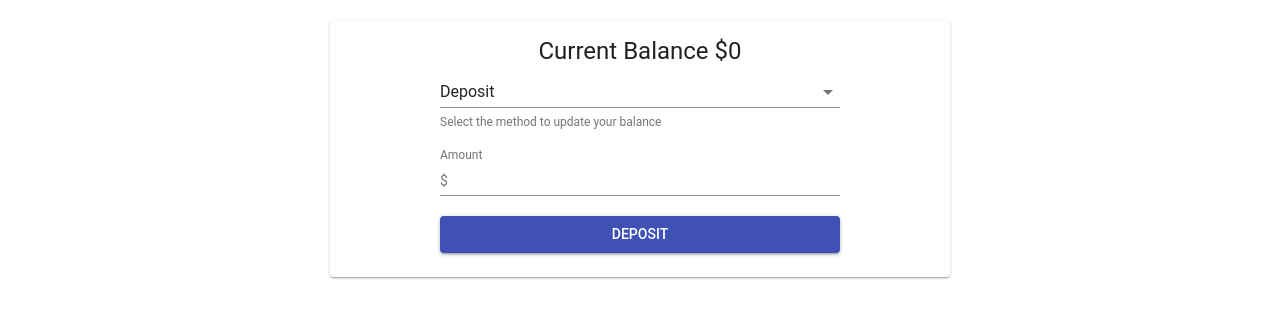
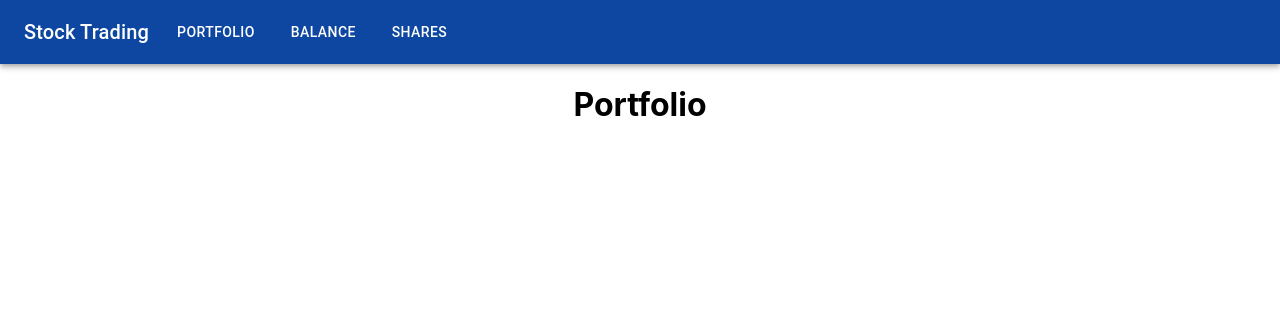
Before and after one commit to SeanDoyleGit/stock-trading-challenge, a React (Create React App) app in the folder client/: page / in a window 1280 px wide. Shown: the top 318 px of the page. Built offline with nearby package versions, Linux system fonts and the light colour scheme; no server answers.

Commit message:
implemented routing and header

```diff
--- a/client/package.json
+++ b/client/package.json
@@ -8,6 +8,7 @@
     "react": "^16.8.6",
     "react-dom": "^16.8.6",
     "react-redux": "^6.0.1",
+    "react-router-dom": "^5.0.0",
     "react-scripts": "2.1.8",
     "redux": "^4.0.1",
     "redux-thunk": "^2.3.0"
--- a/client/src/App.js
+++ b/client/src/App.js
@@ -1,12 +1,41 @@
 import React, { Component } from 'react';
+import { Switch, Route } from 'react-router-dom'
+import { MuiThemeProvider, createMuiTheme } from '@material-ui/core/styles';
+import blue from '@material-ui/core/colors/blue';
+import Header from './components/Header/Header';
+import NavItem from './components/NavItem/NavItem';
+import Portfolio from './containers/Portfolio/Portfolio';
+import ManageShares from './containers/ManageShares/ManageShares';
 import ManageBalance from './containers/ManageBalance/ManageBalance';
 import './App.css';
+
+const theme = createMuiTheme({
+  palette: {
+    primary: { main: blue[900] },
+    secondary: { main: '#11cb5f' },
+  },
+  typography: { useNextVariants: true },
+});
 
 class App extends Component {
   render() {
     return (
       <div className="App">
-        <ManageBalance />
+        <MuiThemeProvider theme={theme}>
+          <Header>
+            <NavItem link="/" exact>Portfolio</NavItem>
+            <NavItem link="/balance" exact>Balance</NavItem>
+            <NavItem link="/shares" exact>Shares</NavItem>
+          </Header>
+
+          <div className="main">
+            <Switch>
+              <Route path="/balance" component={ManageBalance} />
+              <Route path="/shares" component={ManageShares} />
+              <Route path="/" component={Portfolio} />
+            </Switch>
+          </div>
+        </MuiThemeProvider>
       </div>
     );
   }
--- /dev/null
+++ b/client/src/components/Header/Header.js
@@ -0,0 +1,18 @@
+import React from 'react';
+import { withStyles } from '@material-ui/core/styles';
+import AppBar from '@material-ui/core/AppBar';
+import Toolbar from '@material-ui/core/Toolbar';
+import Typography from '@material-ui/core/Typography';
+
+const header = (props) => (
+    <header>
+        <AppBar position="static">
+            <Toolbar>
+                <Typography variant="h6" color="inherit">Stock Trading</Typography>
+                {props.children}
+            </Toolbar>
+        </AppBar>
+    </header>
+);
+
+export default header;
--- /dev/null
+++ b/client/src/components/NavItem/NavItem.css
@@ -0,0 +1,6 @@
+.nav-item__link {
+    text-decoration: none;
+    color: inherit;
+    font-weight: inherit;
+    padding: 6px 8px;
+}
--- /dev/null
+++ b/client/src/components/NavItem/NavItem.js
@@ -0,0 +1,27 @@
+import React from 'react';
+import { NavLink } from 'react-router-dom';
+import { withStyles } from '@material-ui/core/styles';
+import Button from '@material-ui/core/Button';
+
+import './NavItem.css';
+
+export const StyledButton = withStyles({
+    root: {
+        marginLeft: '20px',
+        padding: '0'
+    },
+})(Button);
+
+const navItem = (props) => (
+    <StyledButton classes={{ root: "nav-item" }} color="inherit">
+        <NavLink
+            className="nav-item__link"
+            to={props.link}
+            exact={props.exact}
+        >
+            {props.children}
+        </NavLink>
+    </StyledButton>
+);
+
+export default navItem;
--- /dev/null
+++ b/client/src/containers/ManageShares/ManageShares.js
@@ -0,0 +1,14 @@
+import React, { Component } from 'react'
+
+class ManageShares extends Component {
+
+    render() {
+        return (
+            <div>
+                <h1>ManageShares</h1>
+            </div>
+        );
+    }
+}
+
+export default ManageShares;
--- /dev/null
+++ b/client/src/containers/Portfolio/Portfolio.js
@@ -0,0 +1,14 @@
+import React, { Component } from 'react'
+
+class Portfolio extends Component {
+
+    render() {
+        return (
+            <div>
+                <h1>Portfolio</h1>
+            </div>
+        )
+    }
+}
+
+export default Portfolio;
--- a/client/src/index.js
+++ b/client/src/index.js
@@ -1,5 +1,6 @@
 import React from 'react';
 import ReactDOM from 'react-dom';
+import { BrowserRouter } from 'react-router-dom';
 import { Provider } from 'react-redux';
 import { createStore, applyMiddleware, combineReducers } from 'redux';
 import thunk from 'redux-thunk';
@@ -16,7 +17,9 @@ const store = createStore(rootReducer, applyMiddleware(thunk));
 
 const app = (
     <Provider store={store}>
-        <App />
+        <BrowserRouter>
+            <App />
+        </BrowserRouter>
     </Provider>
 );
 
```
Also changed, not shown: client/src/logo.svg (deleted), 1 other file (tests, documents, lock files or other folders).
